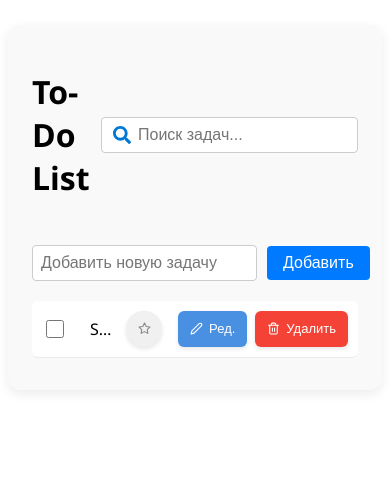
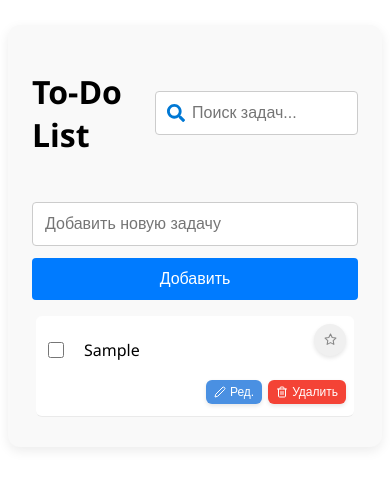
Before and after one commit to Spectr123/to-do-app, a React (Create React App) app: page / in a window 390 px wide. Both pictures are taken after typing "Sample" into the empty fields and a click on the button "Добавить". Shown: the top 488 px of the page. Built offline with nearby package versions, Linux system fonts and the light colour scheme.

Commit message:
Add adaptive for all app

```diff
--- a/src/Components/NewTaskCreater/NewTaskCreater.module.scss
+++ b/src/Components/NewTaskCreater/NewTaskCreater.module.scss
@@ -3,14 +3,17 @@
     gap: 10px;
     margin-bottom: 20px;
     align-items: center;
+    flex-wrap: wrap;
 }
 
 .input {
     flex: 1;
+    min-width: 200px;
     padding: 8px;
     border: 1px solid #ccc;
     border-radius: 4px;
     font-size: 16px;
+    box-sizing: border-box;
 }
 
 .addButton {
@@ -21,8 +24,65 @@
     border-radius: 4px;
     cursor: pointer;
     font-size: 16px;
+    white-space: nowrap;
+    flex-shrink: 0;
 }
 
 .addButton:hover {
     background-color: #0056b3;
 }
+
+@media (max-width: 768px) {
+    .form {
+        gap: 8px;
+        margin-bottom: 16px;
+    }
+
+    .input {
+        min-width: 150px;
+        font-size: 14px;
+        padding: 10px 8px;
+    }
+
+    .addButton {
+        padding: 10px 14px;
+        font-size: 14px;
+    }
+}
+
+@media (max-width: 480px) {
+    .form {
+        flex-direction: column;
+        gap: 12px;
+        align-items: stretch;
+    }
+
+    .input {
+        min-width: unset;
+        width: 100%;
+        padding: 12px;
+        font-size: 16px
+    }
+
+    .addButton {
+        width: 100%;
+        padding: 12px;
+        font-size: 16px;
+    }
+}
+
+@media (max-width: 320px) {
+    .form {
+        gap: 10px;
+        margin-bottom: 12px;
+    }
+
+    .input {
+        padding: 10px;
+    }
+
+    .addButton {
+        padding: 10px;
+        font-size: 14px;
+    }
+}
--- a/src/Components/SearchTask/SearchTask.module.scss
+++ b/src/Components/SearchTask/SearchTask.module.scss
@@ -2,6 +2,7 @@
     position: relative;
     display: flex;
     align-items: center;
+    flex: 1;
 }
 
 .searchRow {
@@ -9,6 +10,7 @@
     align-items: center;
     gap: 8px;
     margin-bottom: 0;
+    flex-wrap: wrap;
 }
 
 .searchIcon {
@@ -27,9 +29,63 @@
     font-size: 16px;
     box-sizing: border-box;
     transition: border-color 0.2s;
+    width: 100%;
 }
 
 .searchInput:focus {
     border-color: #0078d4;
     outline: none;
 }
+
+@media (max-width: 768px) {
+    .searchRow {
+        gap: 6px;
+    }
+
+    .searchInput {
+        min-width: 180px;
+        padding: 10px 12px 10px 36px;
+        font-size: 14px;
+    }
+
+    .searchIcon {
+        font-size: 16px;
+    }
+}
+
+@media (max-width: 480px) {
+    .searchRow {
+        flex-direction: column;
+        gap: 10px;
+        align-items: stretch;
+    }
+
+    .inputWrapper {
+        width: 100%;
+    }
+
+    .searchInput {
+        min-width: unset;
+        padding: 12px 12px 12px 36px;
+        font-size: 16px;
+    }
+
+    .searchIcon {
+        font-size: 18px;
+    }
+}
+
+@media (max-width: 320px) {
+    .searchRow {
+        gap: 8px;
+    }
+
+    .searchInput {
+        padding: 10px 10px 10px 32px;
+    }
+
+    .searchIcon {
+        left: 10px;
+        font-size: 16px;
+    }
+}
--- a/src/Components/TodoList/TodoList.module.scss
+++ b/src/Components/TodoList/TodoList.module.scss
@@ -16,3 +16,42 @@
     color: #666;
     text-align: center;
 }
+
+@media (max-width: 768px) {
+    .list {
+        gap: 4px;
+    }
+
+    .completedDivider {
+        margin: 12px 0 8px;
+        padding: 6px;
+        font-size: 16px;
+    }
+}
+
+@media (max-width: 480px) {
+    .list {
+        gap: 6px;
+        padding: 0 4px;
+    }
+
+    .completedDivider {
+        margin: 16px 0 12px;
+        padding: 10px 8px;
+        font-size: 16px;
+        border-radius: 6px;
+    }
+}
+
+@media (max-width: 320px) {
+    .list {
+        gap: 4px;
+        padding: 0 2px;
+    }
+
+    .completedDivider {
+        margin: 12px 0 8px;
+        padding: 8px 6px;
+        font-size: 14px;
+    }
+}
--- a/src/Components/Todoitem/TodoItem.module.scss
+++ b/src/Components/Todoitem/TodoItem.module.scss
@@ -64,6 +64,7 @@
 .actions {
     display: flex;
     gap: 8px;
+    flex-shrink: 0;
 }
 
 .editContainer {
@@ -90,12 +91,8 @@
 
 .editActions {
     display: flex;
-    gap: 4px;
-}
-
-.editActions {
-    display: flex;
     gap: 8px;
+    flex-shrink: 0;
 }
 
 .editButton, .deleteButton, .starButton {
@@ -172,3 +169,130 @@
 .item.important:not(.completed) {
     border-left: 3px solid #ffd700;
 }
+
+@media (max-width: 768px) {
+    .item {
+        padding: 8px;
+        margin-bottom: 6px;
+    }
+
+    .text {
+        max-width: 250px;
+        margin-left: 6px;
+        padding: 3px 6px;
+    }
+
+    .checkbox {
+        margin-right: 8px;
+        width: 16px;
+        height: 16px;
+    }
+
+    .actions {
+        gap: 6px;
+    }
+
+    .editButton, .deleteButton {
+        padding: 5px 8px;
+        font-size: 12px;
+        gap: 4px;
+    }
+
+    .starButton {
+        width: 32px;
+        height: 32px;
+        margin-right: 6px;
+    }
+
+    .editContainer {
+        gap: 6px;
+        margin-right: 8px;
+    }
+
+    .editInput {
+        padding: 6px 8px;
+        font-size: 14px;
+    }
+}
+
+@media (max-width: 480px) {
+    .item {
+        flex-direction: column;
+        align-items: stretch;
+        padding: 12px 8px;
+        gap: 8px;
+    }
+
+    .todoContent {
+        width: 100%;
+        margin-bottom: 8px;
+    }
+
+    .text {
+        max-width: none;
+        white-space: normal;
+        word-wrap: break-word;
+    }
+
+    .actions {
+        justify-content: flex-end;
+        width: 100%;
+    }
+
+    .editContainer {
+        flex-direction: column;
+        gap: 8px;
+        margin-right: 0;
+        margin-bottom: 8px;
+    }
+
+    .editActions {
+        justify-content: flex-end;
+        width: 100%;
+    }
+
+    .editInput {
+        padding: 12px;
+        font-size: 16px;
+    }
+
+    .starButton {
+        position: absolute;
+        top: 8px;
+        right: 8px;
+        margin-right: 0;
+    }
+
+    .item {
+        position: relative;
+        padding-top: 20px;
+    }
+}
+
+@media (max-width: 320px) {
+    .item {
+        padding: 10px 6px 8px;
+    }
+
+    .actions {
+        gap: 4px;
+    }
+
+    .editButton, .deleteButton {
+        padding: 6px;
+        font-size: 11px;
+        min-width: 60px;
+    }
+
+    .starButton {
+        width: 28px;
+        height: 28px;
+        top: 6px;
+        right: 6px;
+    }
+
+    .checkbox {
+        width: 14px;
+        height: 14px;
+    }
+}
```
